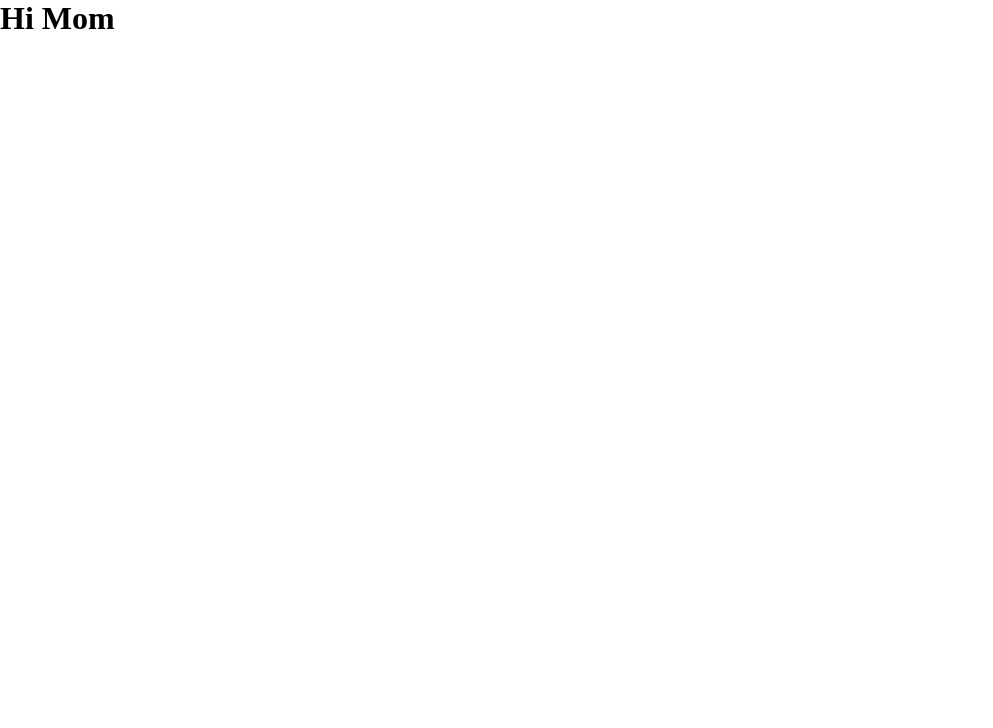
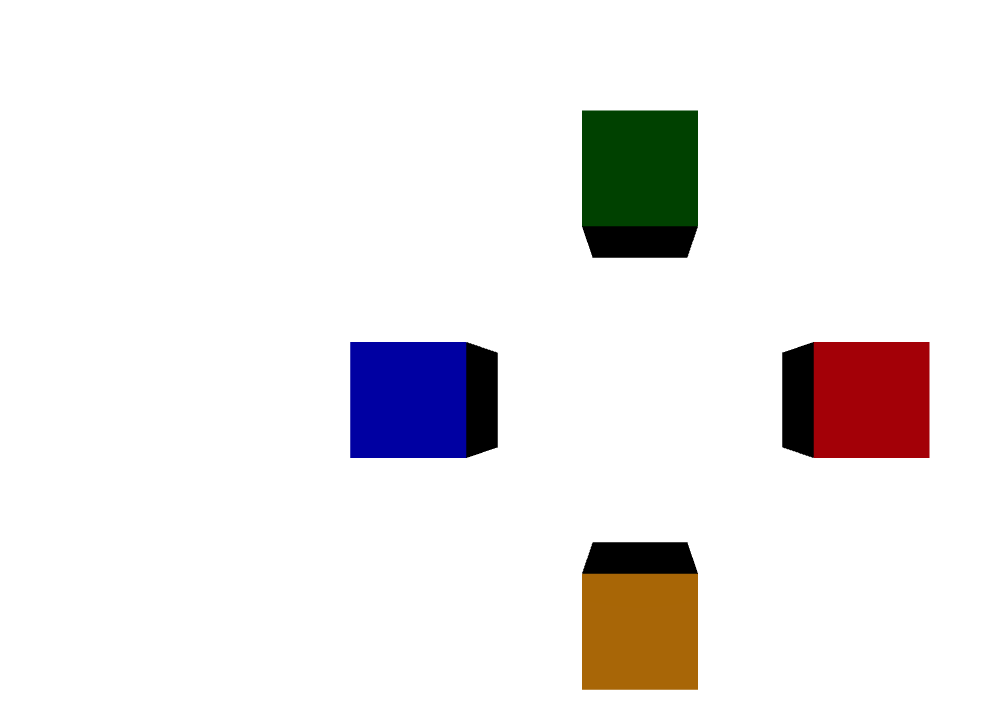
Before and after one commit to Altairian7/nm_torque, a React (Vite) app in the folder r3f_prototype/: page / in a window 1280 px wide. Shown: the top 728 px of the page, without its empty margins (0-993 px from the left). Built offline with nearby package versions, Linux system fonts and the light colour scheme.

Commit message:
added types in package-json and added 4 cubes in appJSX

```diff
--- a/r3f_prototype/src/App.jsx
+++ b/r3f_prototype/src/App.jsx
@@ -1,14 +1,35 @@
-import './App.css'
+import "./App.css";
+import { Canvas } from "@react-three/fiber"
 
-function App() {
 
+
+const App = () => {
   return (
-    <>
-      <h1>
-        Hi Mom
-      </h1>
-    </>
+    <Canvas>
+      <directionalLight position={[0,0,2]} />
+
+      <mesh position={[2,0,0]}>
+        <boxGeometry  />
+        <meshStandardMaterial color={"red"} />
+      </mesh>
+
+      <mesh position={[-2,0,0]}>
+        <boxGeometry  />
+        <meshStandardMaterial color={"blue"} />
+      </mesh>
+
+      <mesh position={[0,-2,0]}>
+        <boxGeometry  />
+        <meshStandardMaterial color={"orange"} />
+      </mesh>
+
+      <mesh position={[0,2,0]}>
+        <boxGeometry  />
+        <meshStandardMaterial color={"green"} />
+      </mesh>
+
+    </Canvas>
   )
 }
 
-export default App
+export default App;
```
